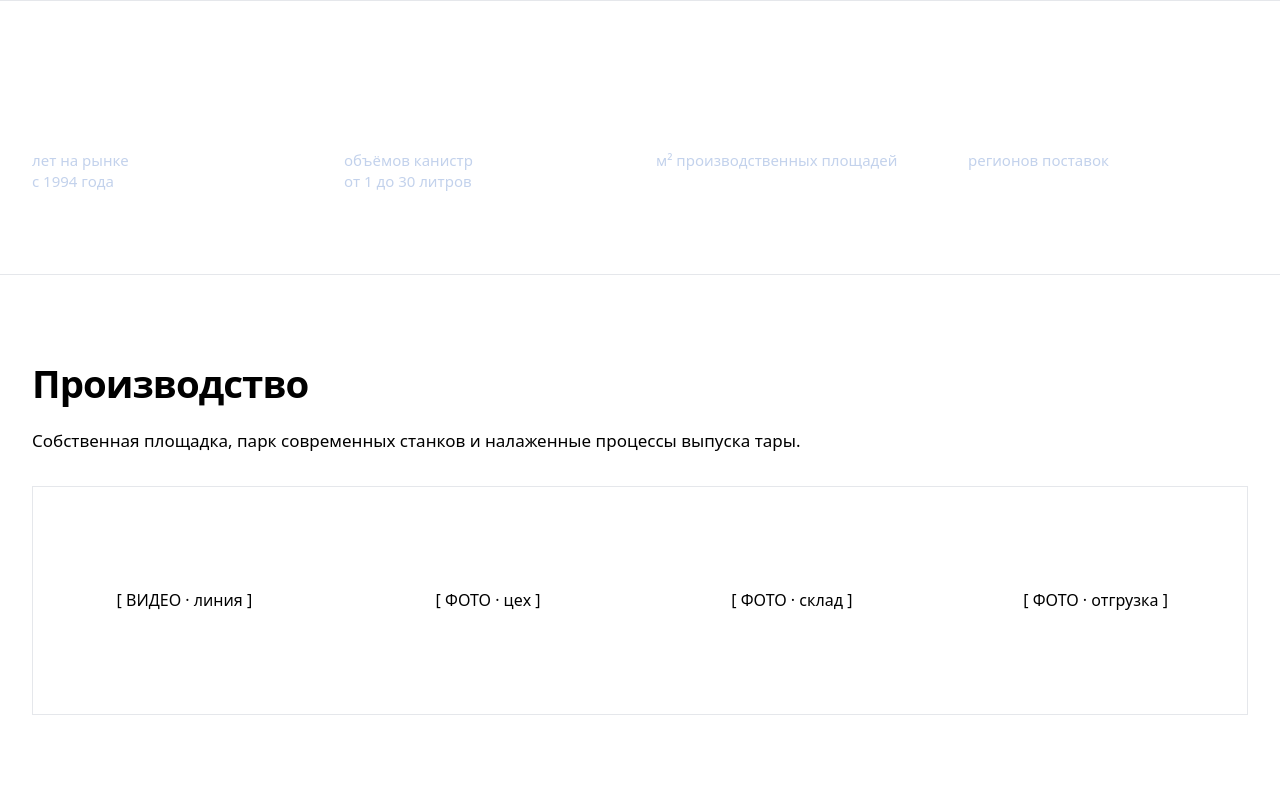
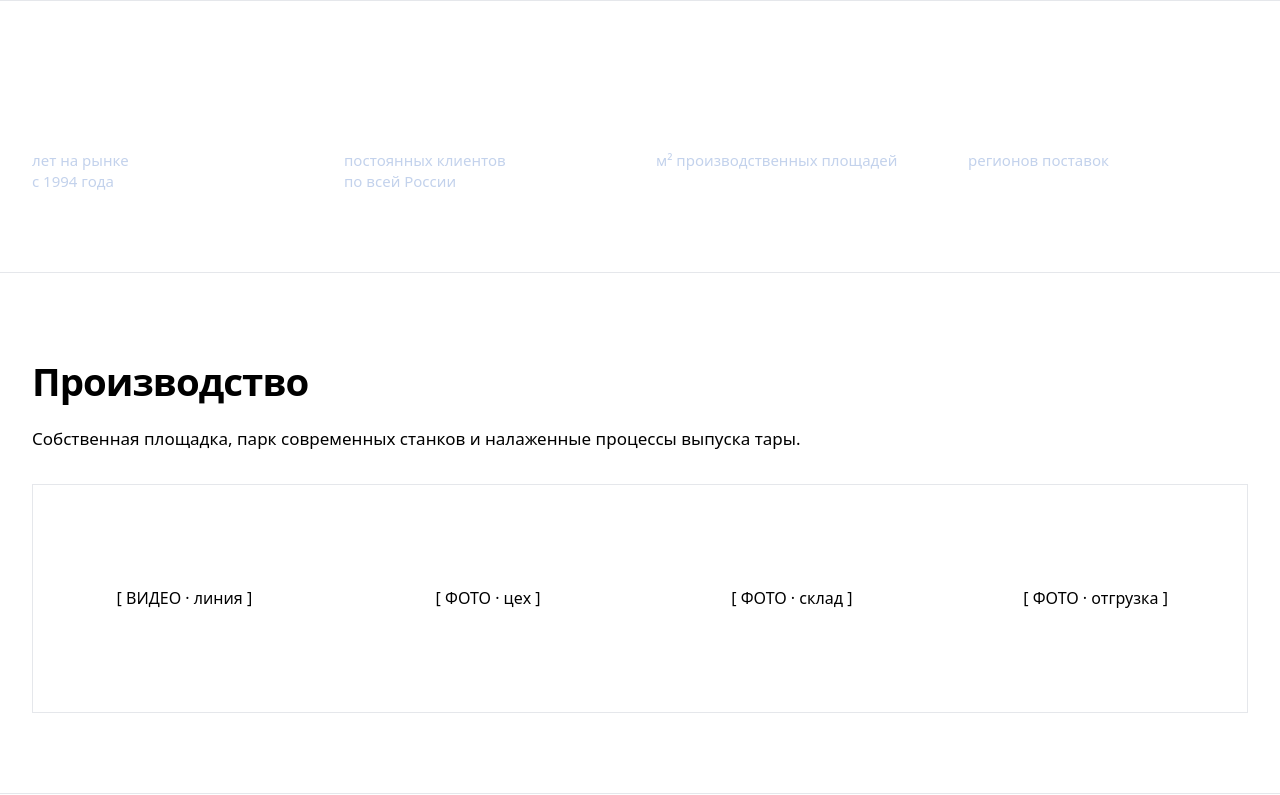
Before and after one commit to Skerter/django-plastic-landing, a Django app: template templates/pages/o_kompanii.html in a window 1280 px wide. Shown: the part 1659-2454 px from the top of the page. Run offline with Django 5.2, Linux system fonts and the light colour scheme; the template is opened without the code that fills it: most values are stand-ins (such as "Sample title", 1, 10 or a date in 2020); grey boxes marked "Sample" are stand-in pictures; some libraries are stand-ins or nearby versions.

Commit message:
content(about): fill in company key facts
- add 3000 m² floor area and 26 delivery regions, removing the placeholders
- replace "6 canister volumes" metric with "200+ regular customers"
- drop muted text-white/30 styling and placeholder tags

```diff
--- a/templates/pages/o_kompanii.html
+++ b/templates/pages/o_kompanii.html
@@ -95,18 +95,16 @@
         <div class="mt-3 text-[15px] text-[#C3D2EC] leading-snug">лет на рынке<br>с 1994 года</div>
       </div>
       <div>
-        <div class="font-display font-extrabold text-[clamp(2.6rem,6vw,3.6rem)] leading-none tnum">6</div>
-        <div class="mt-3 text-[15px] text-[#C3D2EC] leading-snug">объёмов канистр<br>от 1 до 30 литров</div>
+        <div class="font-display font-extrabold text-[clamp(2.6rem,6vw,3.6rem)] leading-none tnum">200<span class="text-accent">+</span></div>
+        <div class="mt-3 text-[15px] text-[#C3D2EC] leading-snug">постоянных клиентов<br>по всей России</div>
       </div>
       <div>
-        <div class="font-display font-extrabold text-[clamp(2.6rem,6vw,3.6rem)] leading-none text-white/30 tnum">000</div>
+        <div class="font-display font-extrabold text-[clamp(2.6rem,6vw,3.6rem)] leading-none tnum">3000</div>
         <div class="mt-3 text-[15px] text-[#C3D2EC] leading-snug">м² производственных площадей</div>
-        <div class="mt-1.5 font-mono text-[11px] uppercase tracking-widest text-accent">[ нужны данные ]</div>
       </div>
       <div>
-        <div class="font-display font-extrabold text-[clamp(2.6rem,6vw,3.6rem)] leading-none text-white/30 tnum">00</div>
+        <div class="font-display font-extrabold text-[clamp(2.6rem,6vw,3.6rem)] leading-none tnum">26</div>
         <div class="mt-3 text-[15px] text-[#C3D2EC] leading-snug">регионов поставок</div>
-        <div class="mt-1.5 font-mono text-[11px] uppercase tracking-widest text-accent">[ нужны данные ]</div>
       </div>
     </div>
   </div>
```
